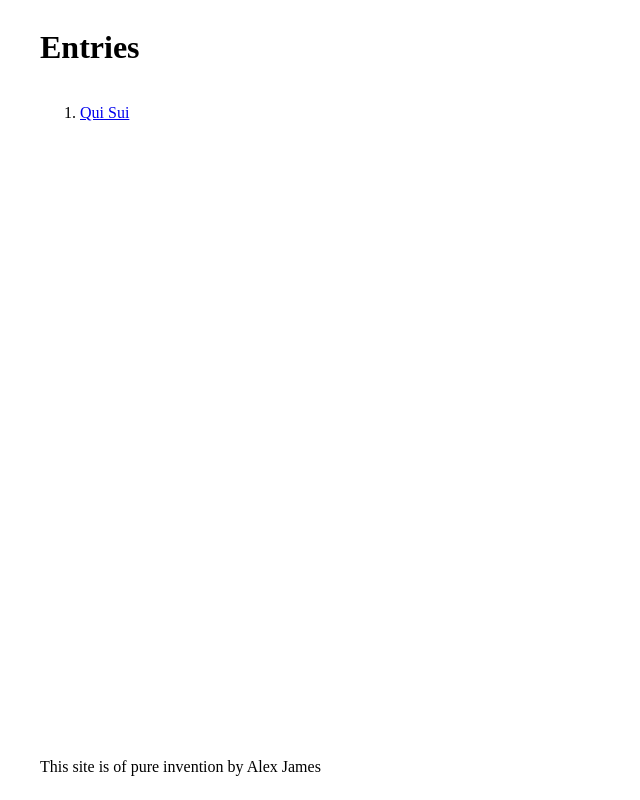
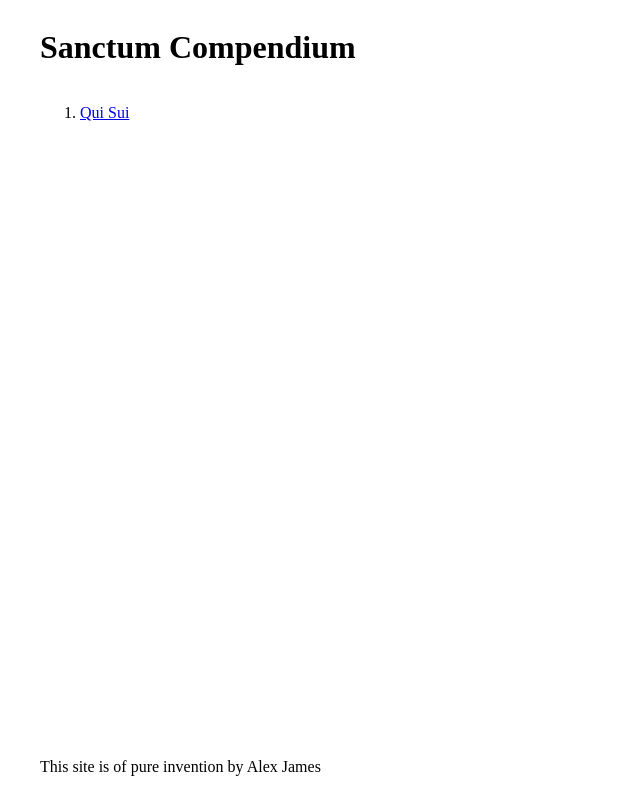
Before and after one commit to Alex-James04/SanctumCompendium, a plain HTML site: page index.html in a window 1280 px wide. Shown: the whole page, without its empty margins (0-640 px from the left). Drawn offline with Linux system fonts and the light colour scheme.

Commit message:
qui sui typo and page titling

```diff
--- a/index.html
+++ b/index.html
@@ -6,7 +6,7 @@
     <title>Freedom</title>
 </head>
 <body style="display: flex; flex-direction: column; min-height: 98vh; margin-left: 40px; margin-right: 40px;">
-    <header><h1>Entries</h1></header>
+    <header><h1>Sanctum Compendium</h1></header>
     <div>
         <ol>
             <li><a href="streams/quisui.html">Qui Sui</a></li>
```
Also changed, not shown: streams/quisui.html (+1 -1 lines).
